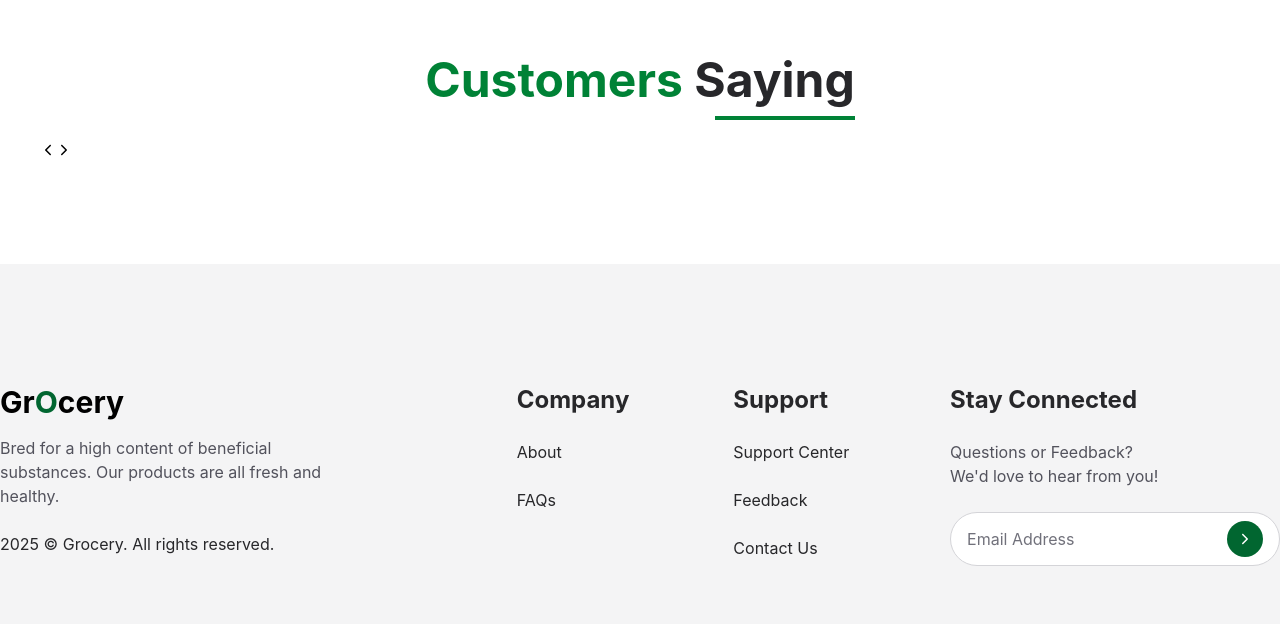
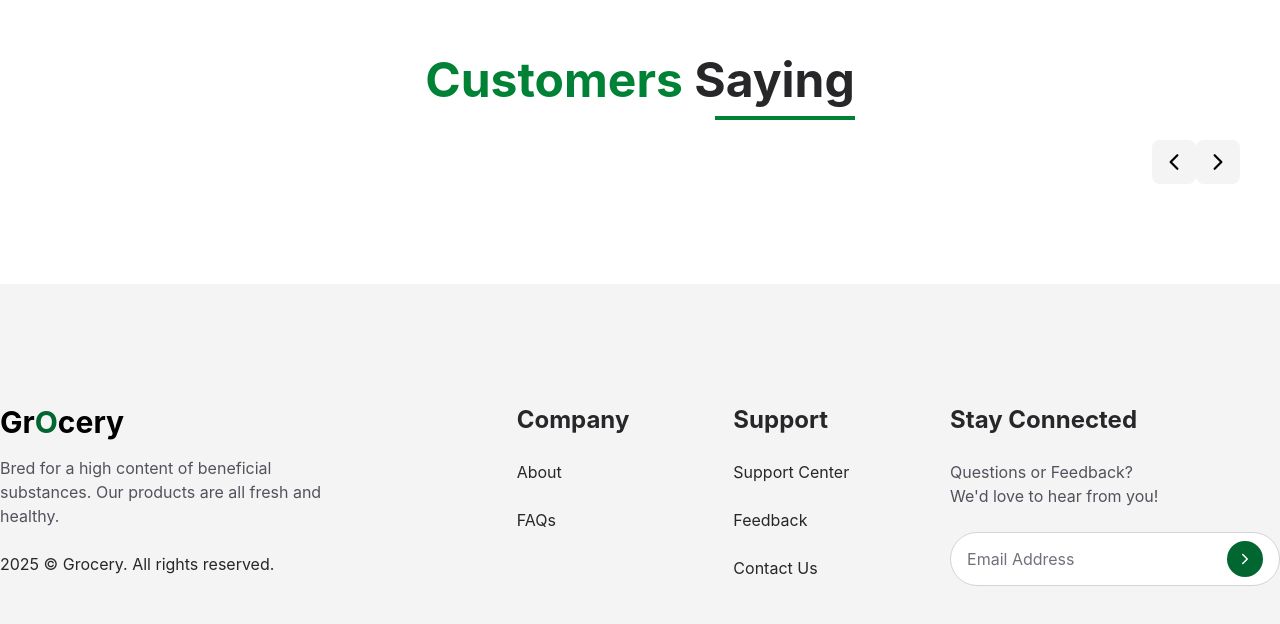
Before and after one commit to Nabeela-Kanwal/Grocery-store-react, a React (Vite) app: page / in a window 1280 px wide. Shown: the part 6808-7432 px from the top of the page. Built offline with nearby package versions, Linux system fonts and the light colour scheme.

Commit message:
fixed arrow

```diff
--- a/src/components/Testimonials/Testimonials.jsx
+++ b/src/components/Testimonials/Testimonials.jsx
@@ -7,12 +7,12 @@ const Testimonials = () => {
     <section>
       <div className="max-w-[1400px] px-10 mx-auto py-20">
         <Heading highlight="Customers" heading="Saying" />
-        <div className="py-5">
-          <button>
+        <div className=" flex justify-end py-5">
+          <button className="text-2xl rounded-lg w-11 h-11 flex justify-center items-center bg-zinc-100">
             <IoIosArrowBack />
           </button>
 
-          <button>
+          <button className="text-2xl rounded-lg w-11 h-11 flex justify-center items-center bg-zinc-100">
             <IoIosArrowForward />
           </button>
         </div>
```
